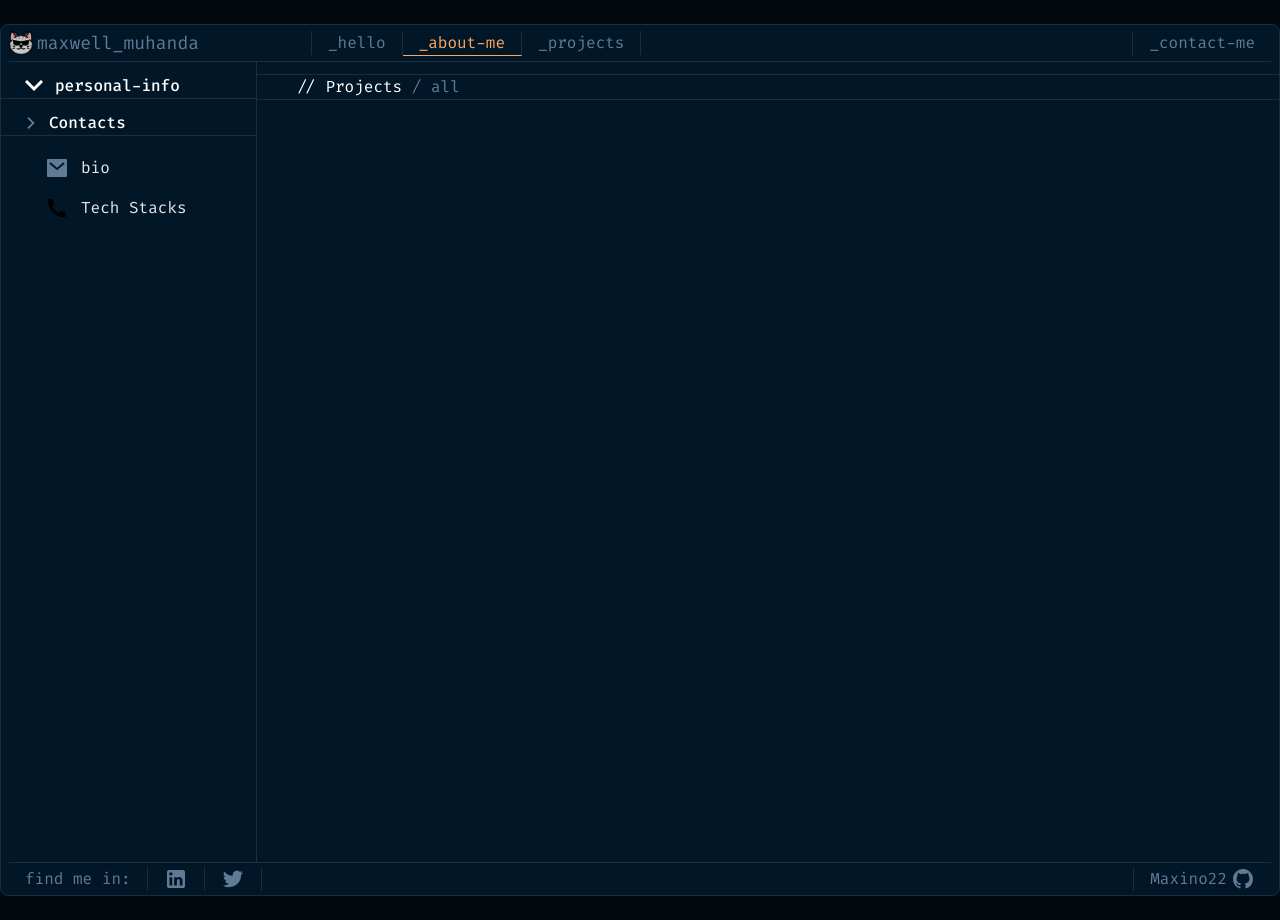
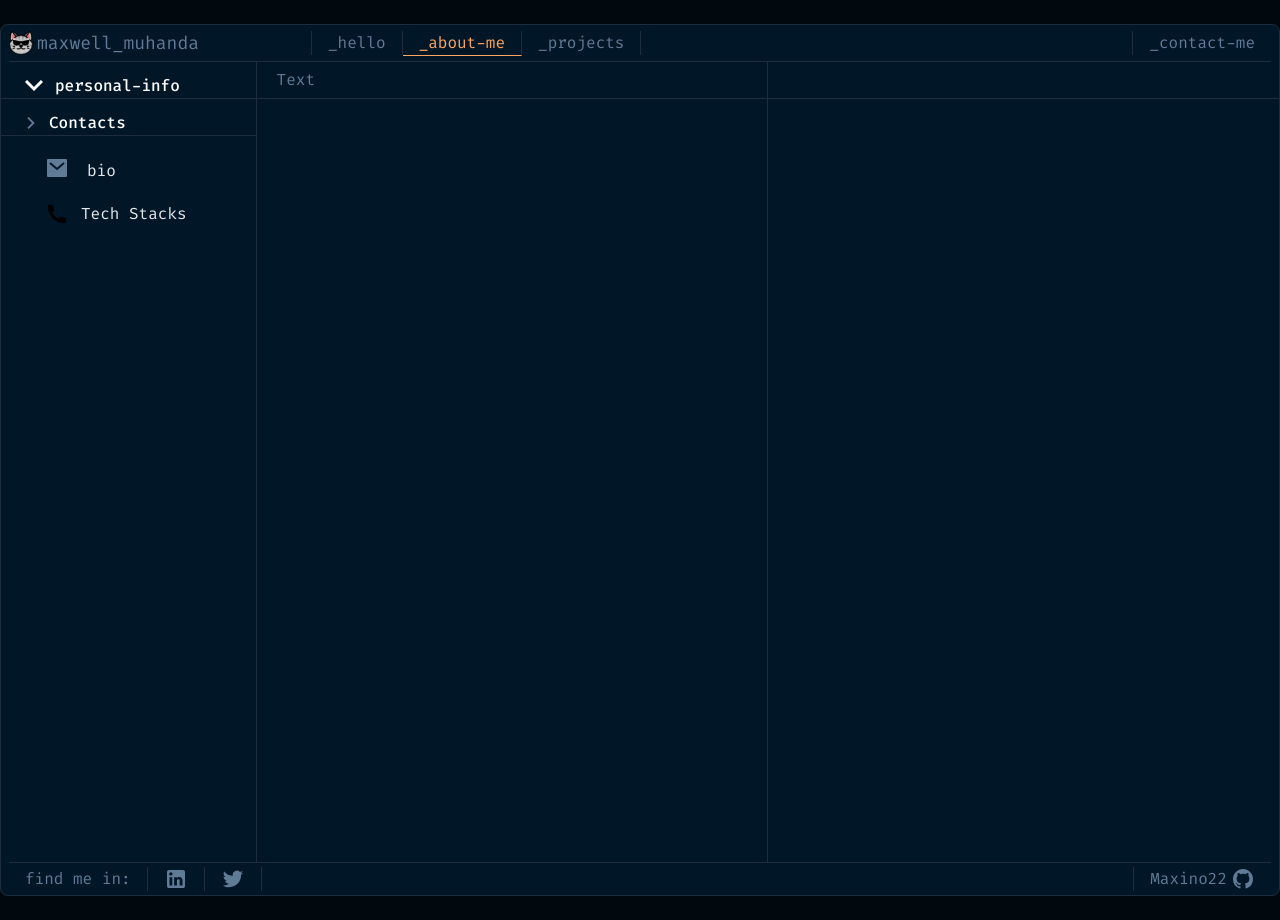
Before and after one commit to Maxino22/Personal-Website-v.3.1.0, a Vue app in the folder frontend/: page /about-me in a window 1280 px wide. Both pictures are taken after a click on the button "Contacts". Built offline with nearby package versions, Linux system fonts and the light colour scheme.

Commit message:
About Page split screen

```diff
--- a/frontend/src/components/icons/iconMail.vue
+++ b/frontend/src/components/icons/iconMail.vue
@@ -1,9 +1,9 @@
 <template>
 	<svg
 		xmlns="http://www.w3.org/2000/svg"
-		viewBox="0 0 24 24"
-		width="24"
-		height="24"
+		viewBox="0 0 30 30"
+		width="30"
+		height="30"
 	>
 		<path fill="none" d="M0 0h24v24H0z" />
 		<path
--- a/frontend/src/components/ui/snake-game/SnakeGame.vue
+++ b/frontend/src/components/ui/snake-game/SnakeGame.vue
@@ -1,6 +1,6 @@
 <template>
 	<div
-		class="hidden xl:block relative w-1/2 bg-secondaryGreen rounded-lg shadow-lg shadow-accentGreen border h-[70%] mt-20 border-lines"
+		class="hidden xl:block relative w-1/2 bg-secondaryGreen rounded-lg shadow-lg shadow-accentGreen border h-[80%] mt-20 border-lines"
 	>
 		<snake-game-screw></snake-game-screw>
 		<div class="grid grid-cols-5 gap-4 space-x-4 p-10">
--- a/frontend/src/pages/AboutPage.vue
+++ b/frontend/src/pages/AboutPage.vue
@@ -10,20 +10,17 @@
 				<AboutSideTab />
 			</div>
 		</div>
-		<div class="md:col-span-4 py-3">
-			<div class="grid grid-col-1 lg:grid-col-2 divide-y divide-lines">
-				<!--  -->
-				<div class="col-span-2 md:border-r border-lines"></div>
-				<div class="col-span-2 md:border-r border-lines"></div>
-			</div>
-			<div class="flex w-full items-center md:border-b border-lines">
-				<div class="px-10 text-white">
-					// Projects <span class="text-secondaryLightBlue">/ all</span>
-				</div>
-			</div>
-			<div
-				class="grid grid-cols-1 md:grid-cols-2 lg:grid-cols-3 gap-4 mt-4 items-center md:mt-24 mx-16"
-			></div>
+		<div class="col-span-2 md:border-r border-lines">
+			<p
+				class="text-secondaryLightBlue border-b w-full pl-5 border-lines py-[6px]"
+			>
+				Text
+			</p>
+		</div>
+		<div class="hidden lg:block lg:col-span-2">
+			<p class="text-primaryBlue border-b w-full pl-5 border-lines py-[6px]">
+				test
+			</p>
 		</div>
 	</div>
 </template>
--- a/frontend/src/pages/ContactPage.vue
+++ b/frontend/src/pages/ContactPage.vue
@@ -18,7 +18,7 @@
 			<contactSubmitted v-if="contactStore.messageRecieved" />
 			<ContactForm v-else />
 		</div>
-		<div class="hidden xl:flex lg:col-span-2">
+		<div class="hidden lg:block lg:col-span-2">
 			<ContactCode
 				:name="contactStore.userName"
 				:email="contactStore.userEmail"
```
